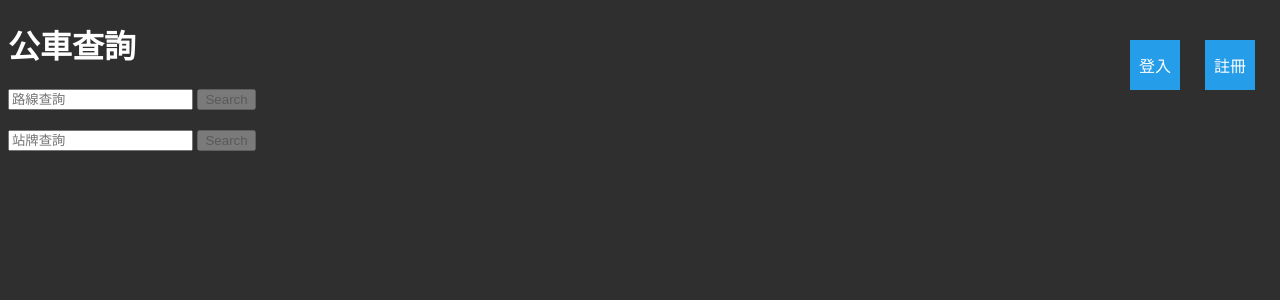
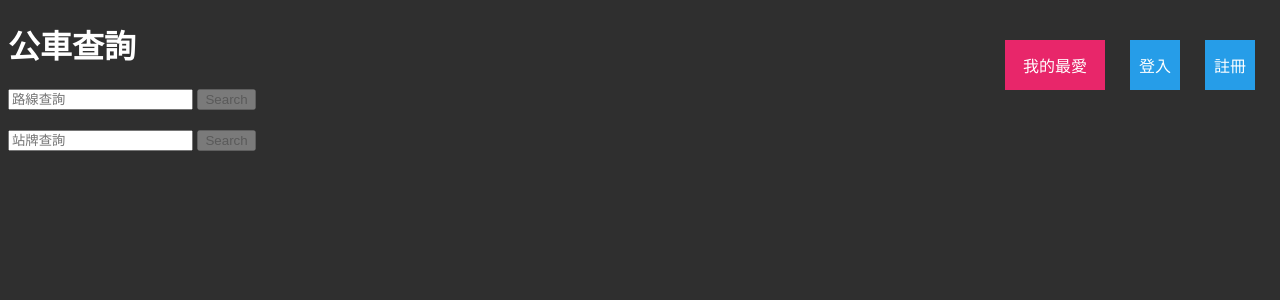
Before and after one commit to fhyfv/Database-System-Final-Project, a PHP site: page /bus.html in a window 1280 px wide. Shown: the top 300 px of the page. Run offline with PHP 8.4, Linux system fonts and the light colour scheme.

Commit message:
Add files via upload

```diff
--- a/website/bus.html
+++ b/website/bus.html
@@ -9,6 +9,7 @@
     <h1>公車查詢</h1>
     <div id="login">登入</div>
     <div id="register">註冊</div>
+    <div id="fav">我的最愛</div>
     <div id="routeSearch">
         <input type="text" id="routeInput" placeholder="路線查詢">
         <button id="routebtn">Search</button>
--- a/website/script.js
+++ b/website/script.js
@@ -3,7 +3,7 @@ const routebtn=document.getElementById("routebtn");
 const stopbtn=document.getElementById("stopbtn");
 const regbtn=document.getElementById("register");
 const logbtn=document.getElementById("login");
-
+const favbtn=document.getElementById("fav");
 
 var routes, stops, stations, stopOfRoutes, estimatedArrivalTimes;
 
@@ -14,6 +14,7 @@ routebtn.addEventListener("click", searchRoute);
 stopbtn.addEventListener("click", searchStop);
 regbtn.addEventListener("click", regi);
 logbtn.addEventListener("click", logi);
+favbtn.addEventListener("click", showFav);
 
 
 loadData();
@@ -75,14 +76,6 @@ function loadData() {
 
 function searchRoute() {
     var routeInput = document.getElementById('routeInput').value;
-    // var route = routes.find(r => r.RouteID === routeInput);
-    // if (route) {
-    //     var stopsOfRoute = stopOfRoutes.filter(s => s.RouteID === route.RouteID);
-    //     var stopDetails = stopsOfRoute.map(s => stops.find(stop => stop.StopID === s.StopID));
-    //     console.log("bdbd");
-    //     console.log(stopDetails);
-    //     resultdiv.innerHTML=`${stopDetails}`;// Display the route and stop details in the 'results' div
-    // }
     resultdiv.innerHTML=``;
     let id=indexroute(routeInput);
     console.log(routeInput)
@@ -117,21 +110,35 @@ function getEstimatedArrivalTime(routeID, stopID) {
     return estimatedArrivalTime ? estimatedArrivalTime.EstimateTime : 'N/A';
 }
 
+
 function regi(){
     console.log(0);
-    prompt("使用者ID");
-    prompt("密碼");
+    let id=prompt("使用者ID");
+    while(id){                             //id 已被使用
+        id=prompt("使用者ID重複");
+    }
+    if(id){                             //成功取id
+        let passwd=prompt("密碼");
+        //註冊
+    }
 }
 function logi(){
     console.log(1);
-    prompt("使用者ID");
-    prompt("密碼");
+    let id=prompt("使用者ID");
+    if(id){                             //id 存在使用者
+        let passwd=prompt("密碼");
+        if(passwd){                     //password正確
+            //登入
+        }
+    }
+}
+
+function showFav(){
+
 }
 
 
-
-
-function indexroute(rid){
+function indexroute(rid){           //用sql這裡可以刪掉
     for (let i=0;i<stopOfRoutes.length;i++){
         if(rid==stopOfRoutes[i].RouteID){
             return i;
--- a/website/styles.css
+++ b/website/styles.css
@@ -38,3 +38,16 @@ body {
     right:100px;
     cursor: pointer;
 }
+#fav {
+    background-color: rgb(232, 38, 106);
+    display: flex;
+    justify-content: center;
+    align-items: center;
+    height: 50px;
+    width:100px;
+    margin-bottom: 20px;
+    position: absolute;
+    top:5%;
+    right:175px;
+    cursor: pointer;
+}
```
